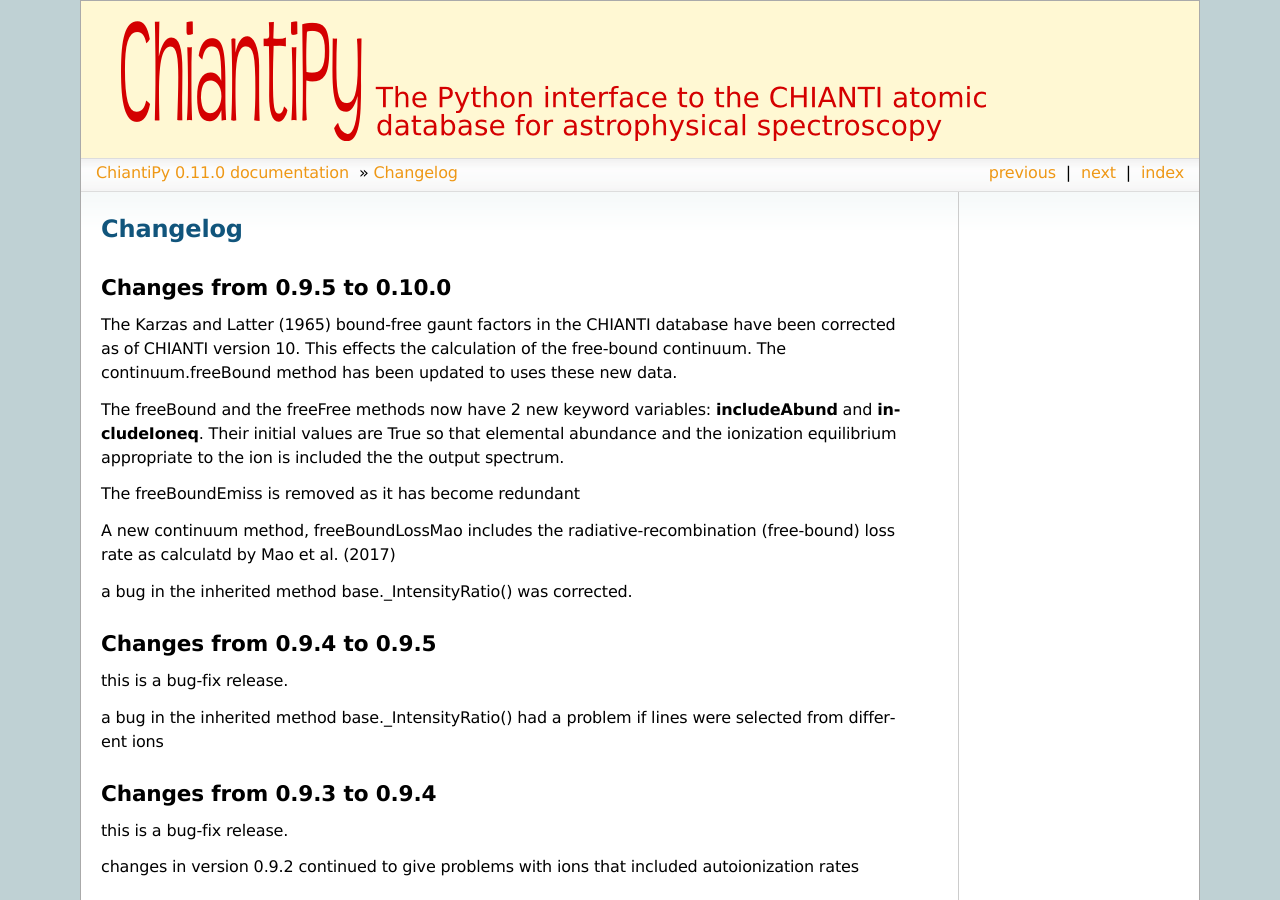
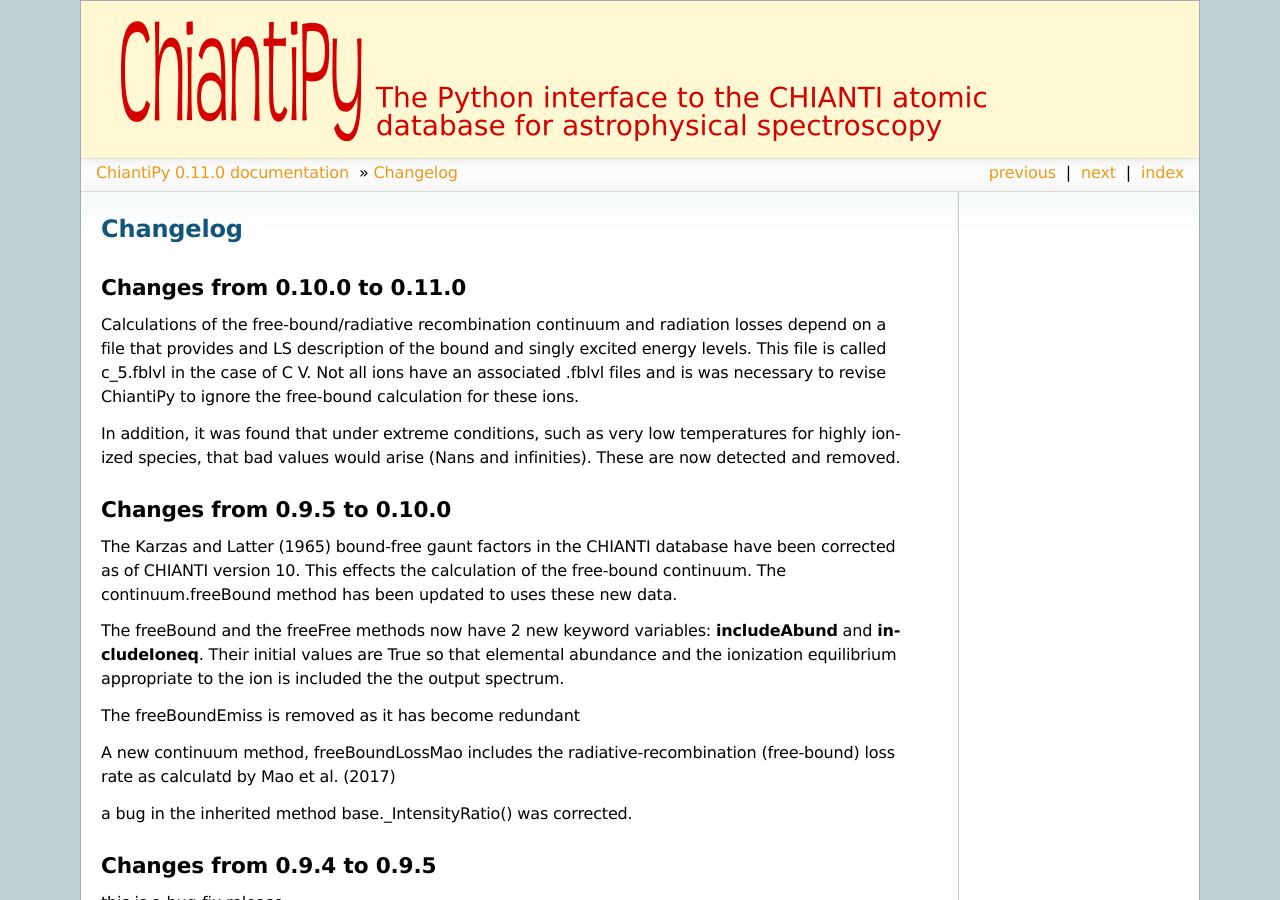
Before and after one commit to chianti-atomic/ChiantiPy, a Sphinx documentation site: the page built from docs/source/changelog.rst, in a window 1280 px wide and 900 px high. Built offline with Sphinx 7.4.7, drawn with Linux system fonts in a browser that asks for light colours.

Commit message:
describe changed for 0.10.0 to 0.11.0

```diff
--- a/docs/source/changelog.rst
+++ b/docs/source/changelog.rst
@@ -1,6 +1,16 @@
 ===========
 Changelog
 ===========
+
+
+
+
+Changes from 0.10.0 to 0.11.0
+=============================
+
+Calculations of the free-bound/radiative recombination continuum and radiation losses depend on a file that provides and LS description of the bound and singly excited energy levels.  This file is called c_5.fblvl in the case of C V.  Not all ions have an associated .fblvl files and is was necessary to revise ChiantiPy to ignore the free-bound calculation for these ions.
+
+In addition, it was found that under extreme conditions, such as very low temperatures for highly ionized species, that bad values would arise (Nans and infinities).  These are now detected and removed.
 
 
 Changes from 0.9.5 to 0.10.0
```
